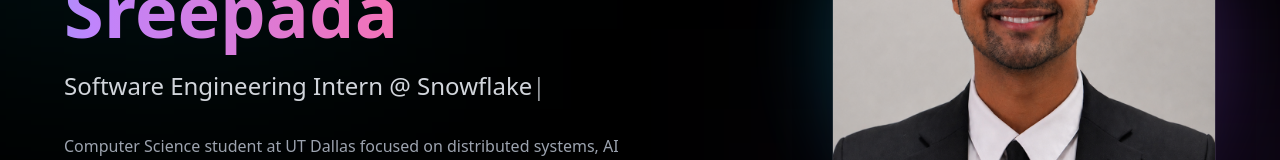
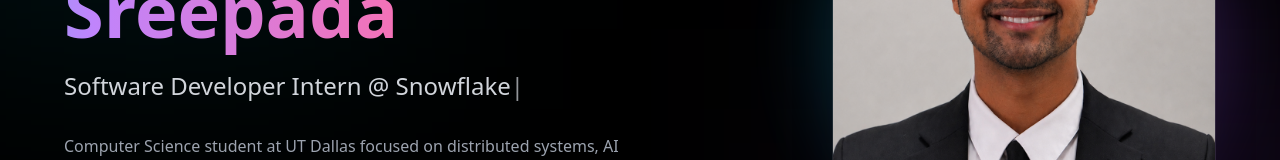
Before and after one commit to praneels7/praneelsreepada-portfolio, a React (Create React App) app: page / in a window 1280 px wide. Shown: the part 371-531 px from the top of the page. Built offline with nearby package versions, Linux system fonts and the light colour scheme.

Commit message:
Add files via upload

```diff
--- a/public/index.html
+++ b/public/index.html
@@ -5,10 +5,10 @@
     <link rel="icon" href="%PUBLIC_URL%/PS_Logo.png" />
     <meta name="viewport" content="width=device-width, initial-scale=1" />
     <meta name="theme-color" content="#000000" />
-    <meta name="description" content="Praneel Sreepada — Software Engineer. Backend systems, AI applications, and production engineering." />
+    <meta name="description" content="Praneel Sreepada — Software Developer. Backend systems, AI applications, and production engineering." />
     <link rel="apple-touch-icon" href="%PUBLIC_URL%/PS_Logo.png" />
     <link rel="manifest" href="%PUBLIC_URL%/manifest.json" />
-    <title>Praneel Sreepada | Software Engineer</title>
+    <title>Praneel's Portfolio</title>
   </head>
   <body class="bg-black">
     <noscript>You need to enable JavaScript to run this app.</noscript>
--- a/src/pages/HeroPage.js
+++ b/src/pages/HeroPage.js
@@ -2,7 +2,7 @@ import React, { useState, useEffect } from "react";
 
 function HeroPage() {
   const [typedText, setTypedText] = useState("");
-  const fullText = "Software Engineering Intern @ Snowflake";
+  const fullText = "Software Developer Intern @ Snowflake";
 
   useEffect(() => {
     let index = 0;
```
